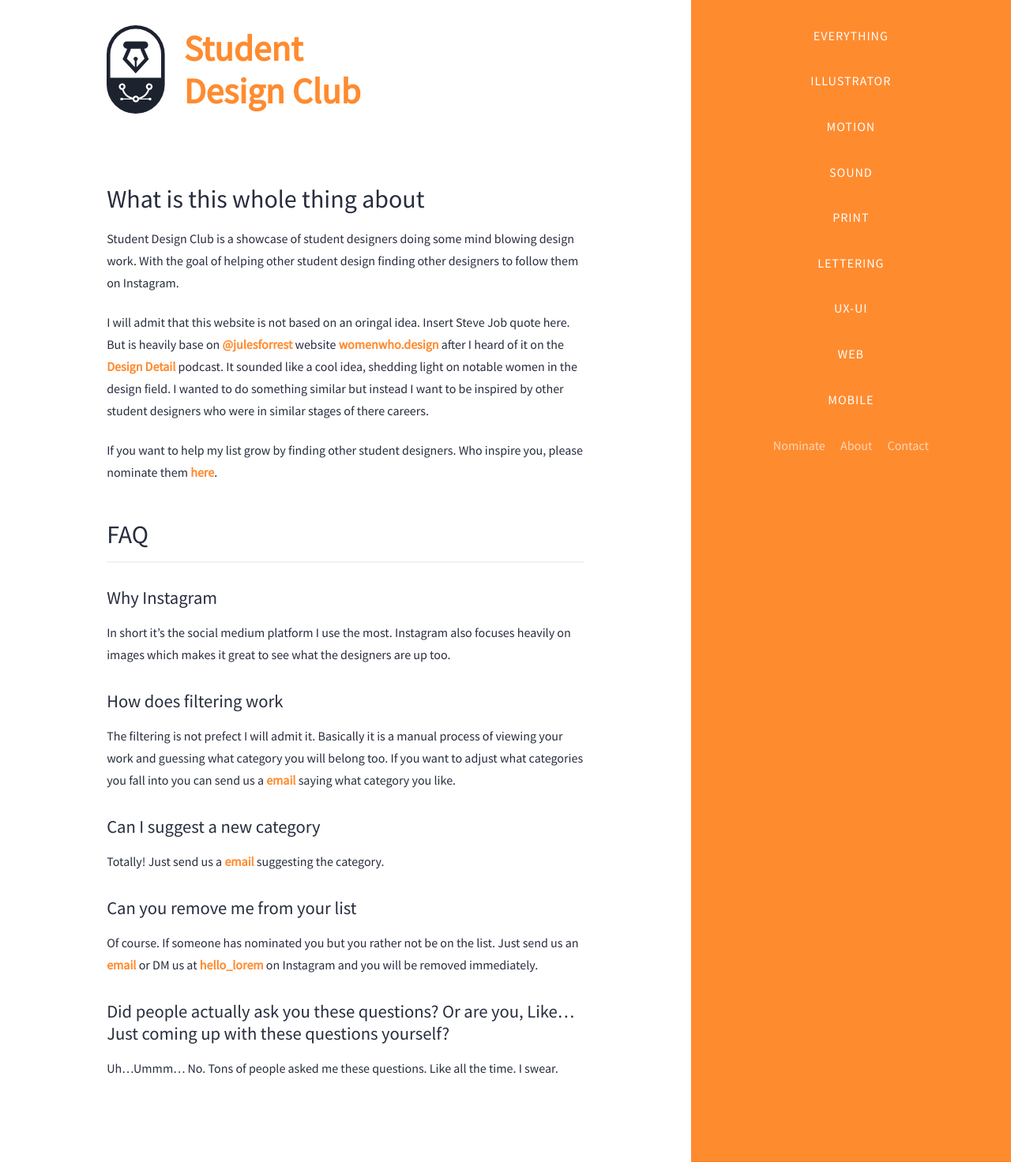
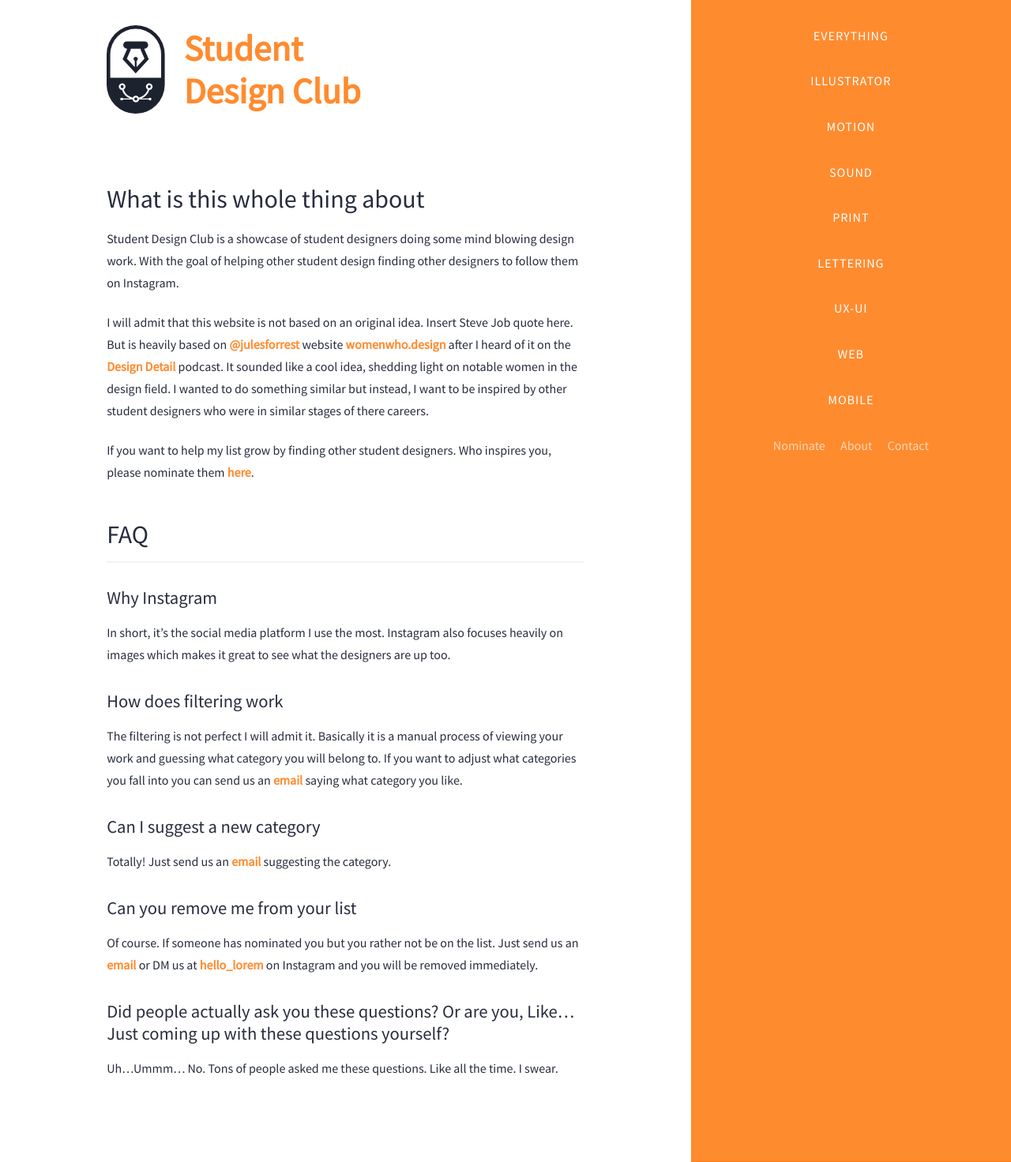
Before and after one commit to designstudentclub/studentdesignclub, a Jekyll site: the page built from about.md, in a window 1280 px wide. Shown: the whole page at 79% size. Built offline with Jekyll 4.4.1, drawn with Linux system fonts in a browser that asks for light colours.

Commit message:
corrected grammar and spelling

```diff
--- a/about.md
+++ b/about.md
@@ -11,24 +11,24 @@ permalink: "/about"
 ### What is this whole thing about
 {{ site.title }} is a showcase of student designers doing some mind blowing design work. With the goal of helping other student design finding other designers to follow them on Instagram.
 
-I will admit that this website is not based on an oringal idea. Insert Steve Job quote here. But is heavily base on [@julesforrest](https://twitter.com/julesforrest) website [womenwho.design](https://womenwho.design/) after I heard of it on the [Design Detail](https://spec.fm/podcasts/design-details) podcast. It sounded like a cool idea, shedding light on notable women in the design field. I wanted to do something similar but instead I want to be inspired by other student designers who were in similar stages of there careers.
+I will admit that this website is not based on an original idea. Insert Steve Job quote here. But is heavily based on [@julesforrest](https://twitter.com/julesforrest) website [womenwho.design](https://womenwho.design/) after I heard of it on the [Design Detail](https://spec.fm/podcasts/design-details) podcast. It sounded like a cool idea, shedding light on notable women in the design field. I wanted to do something similar but instead, I want to be inspired by other student designers who were in similar stages of there careers.
 
-If you want to help my list grow by finding other student designers. Who inspire you, please nominate them [here]({{site.baseurl}}/nominate.html).
+If you want to help my list grow by finding other student designers. Who inspires you, please nominate them [here]({{site.baseurl}}/nominate.html).
 
 ### FAQ
 ---
 
 #### Why Instagram
 
-In short it's the social medium platform I use the most. Instagram also focuses heavily on images which makes it great to see what the designers are up too.
+In short, it's the social media platform I use the most. Instagram also focuses heavily on images which makes it great to see what the designers are up too.
 
 #### How does filtering work
 
-The filtering is not prefect I will admit it. Basically it is a manual process of viewing your work and guessing what category you will belong too. If you want to adjust what categories you fall into you can send us a [email]({{site.baseurl}}/contact.html) saying what category you like.
+The filtering is not perfect I will admit it. Basically it is a manual process of viewing your work and guessing what category you will belong to. If you want to adjust what categories you fall into you can send us an [email]({{site.baseurl}}/contact.html) saying what category you like.
 
 #### Can I suggest a new category
 
-Totally! Just send us a [email]({{site.baseurl}}/contact.html) suggesting the category.
+Totally! Just send us an [email]({{site.baseurl}}/contact.html) suggesting the category.
 
 #### Can you remove me from your list
 
```
Also changed, not shown: nominate.md (+1 -1 lines), 3 other files.
